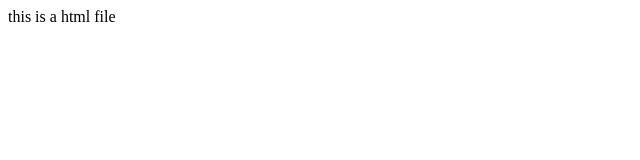
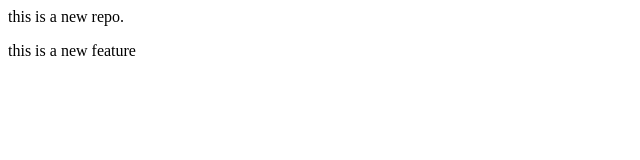
Before and after one commit to abhishekhbisht11/localrepo, a plain HTML site: page index.html in a window 1280 px wide. Shown: the whole page, without its empty margins (0-640 px from the left). Drawn offline with Linux system fonts and the light colour scheme.

Commit message:
Add new Feature

```diff
--- a/index.html
+++ b/index.html
@@ -1,3 +1,6 @@
 <p>
-    this is a html file
+    this is a new repo.
 </p>
+<p>
+    this is a new feature
+</p>
```
